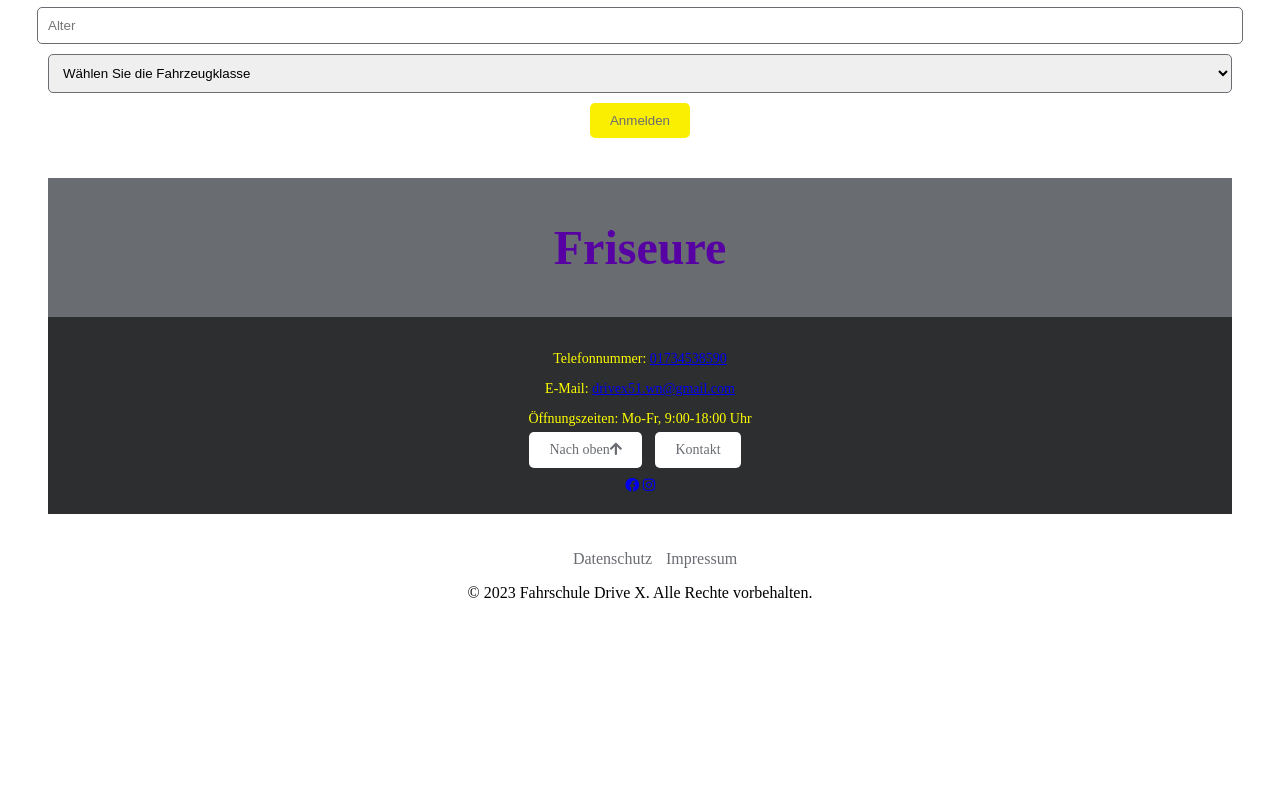
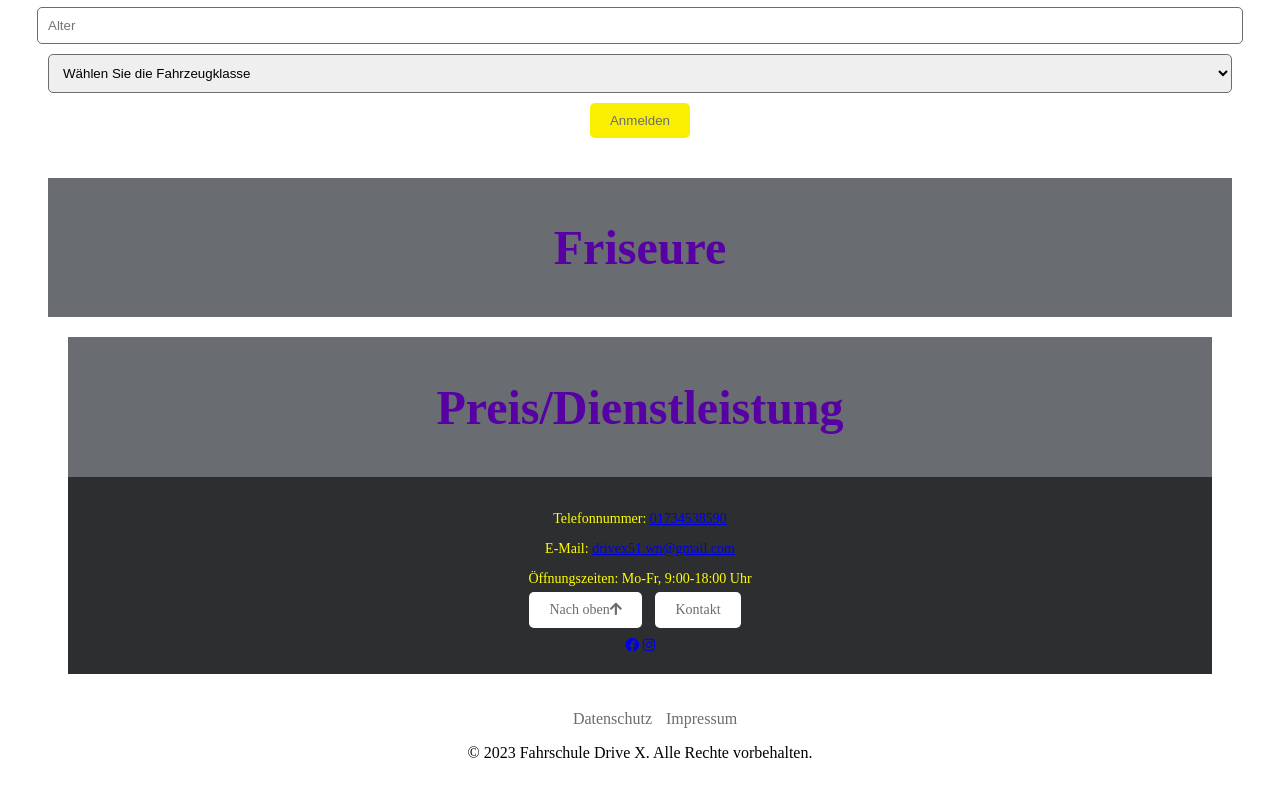
Before and after one commit to Seba1893/barberwebsite, a plain HTML site: page index.html in a window 1280 px wide. Shown: the part 3336-4132 px from the top of the page. Before the commit the page ends 3982 px from the top, so only its background shows below. Drawn offline with Linux system fonts and the light colour scheme.

Commit message:
Update index.html

```diff
--- a/index.html
+++ b/index.html
@@ -524,6 +524,11 @@
       <h1 class="hiersindwir-text">Friseure </h1>
     </div>
 
+    <div class="hiersindwir-container">
+    <div class="hiersindwir-banner">
+      <h1 class="hiersindwir-text">Preis/Dienstleistung </h1>
+    </div>
+
 <footer>
   <div class="footer-contact-info">
     <p>Telefonnummer: <a href="tel:+491734538590">01734538590</a></p>
```
